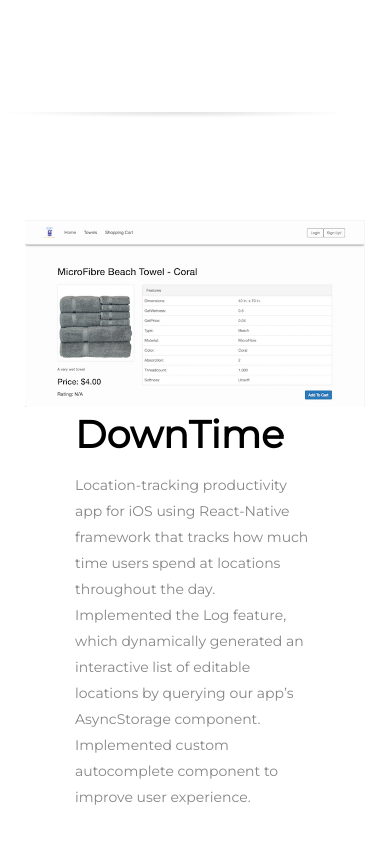
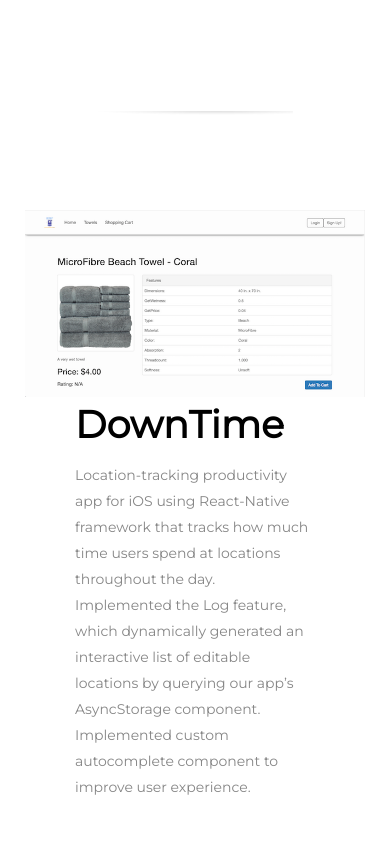
Before and after one commit to bradth01/bradth01.github.io, a website: page index.html in a window 390 px wide. Shown: the part 1587-2428 px from the top of the page. Drawn offline with Linux system fonts and the light colour scheme.

Commit message:
responsive separators

```diff
--- a/index.html
+++ b/index.html
@@ -58,7 +58,7 @@
                         <p class="project-description">Fully functional e-commerce web app built using the SANE stack. Was personally responsible for implementing entire set of Admin features, working across the full stack. Also had large role implementing backend API routes and models for all products using Express and Sequelize.</p>
                     </div>
                 </div>
-                <img class="seperator" src="/images/separator.png">
+                <div class="separator"></div>
                 <div class="row">
                     <div class="portfolio-col-screenshot">
                         <img alt="DownTime" src="/images/toweltown.png"/>
--- a/public/sass/_projects.scss
+++ b/public/sass/_projects.scss
@@ -32,6 +32,9 @@
    max-width: 100%;
 }
 .separator {
-    display: inline block;
     margin: auto;
+    background-image: url('../images/separator.png');
+    background-size: cover;
+    height: 9px;
+    width: 50%;
 }
```
Also changed, not shown: public/css/base.css.
